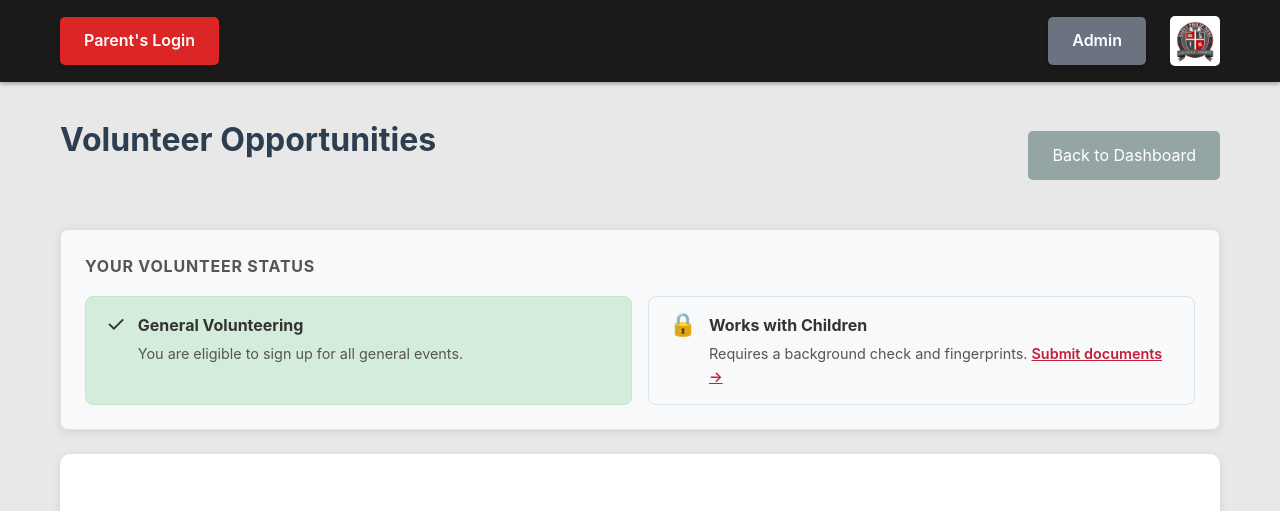
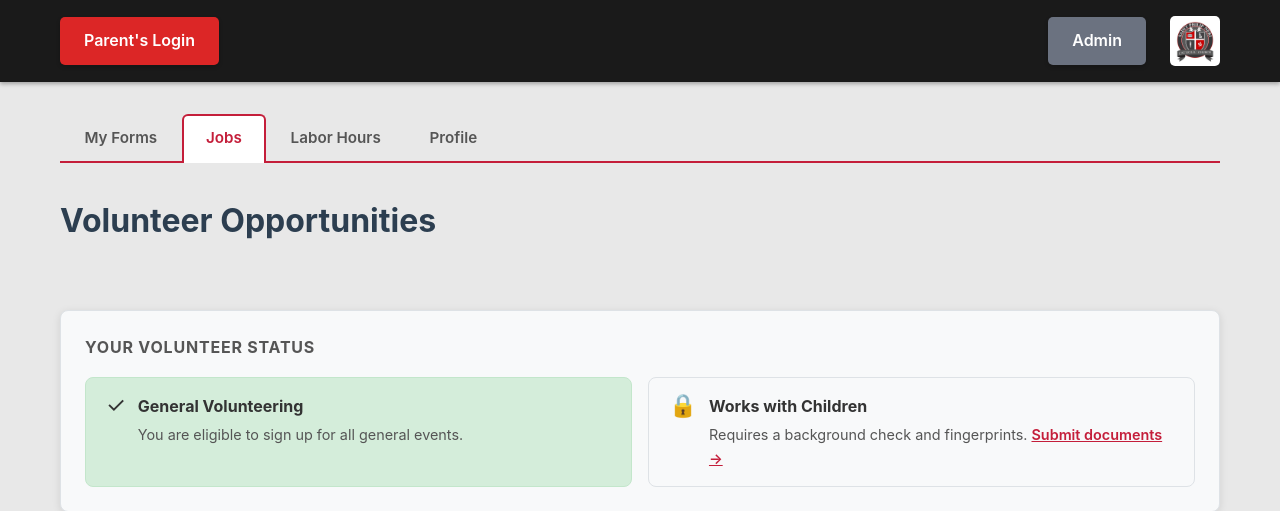
Before and after one commit to DrShuukaku/join-The-Club, a Flask app: template templates/parent_jobs.html in a window 1280 px wide. Shown: the top 511 px of the page. Run offline with Flask 3, Linux system fonts and the light colour scheme; the template is opened without the code that fills it, so the values that code supplies are empty; parts of the project's set-up code (start-up, migrations or seed data) failed here and were passed over.

Commit message:
Organize parent navigation and add a tabbed interface for sections
Refactor the parent navigation bar to consolidate links and introduce a tabbed navigation component (`_parent_tabs.html`) with associated CSS for improved user experience.

Replit-Commit-Author: Agent
Replit-Commit-Session-Id: 0e49a9bf-8137-4262-865b-17a9a27ee7d5
Replit-Commit-Checkpoint-Type: full_checkpoint
Replit-Commit-Event-Id: 2b1eff76-3456-46c1-b714-1839509274f4
Replit-Commit-Screenshot-Url: https://storage.googleapis.com/screenshot-production-us-central1/170ed59e-fa0e-47b7-ac10-b644992f5b4f/0e49a9bf-8137-4262-865b-17a9a27ee7d5/mDy7cBv
Replit-Helium-Checkpoint-Created: true

```diff
--- a/static/css/style.css
+++ b/static/css/style.css
@@ -619,3 +619,35 @@ body {
         flex-direction: column;
     }
 }
+
+.parent-tabs {
+    display: flex;
+    gap: 0;
+    border-bottom: 2px solid #c41e3a;
+    margin-bottom: 2rem;
+}
+
+.parent-tab {
+    padding: 0.65rem 1.4rem;
+    text-decoration: none;
+    font-weight: 600;
+    font-size: 0.95rem;
+    color: #555;
+    border-radius: 6px 6px 0 0;
+    border: 2px solid transparent;
+    border-bottom: none;
+    transition: color 0.2s, background 0.2s;
+}
+
+.parent-tab:hover {
+    color: #c41e3a;
+    background: #fdf0f2;
+}
+
+.parent-tab.active {
+    color: #c41e3a;
+    background: #fff;
+    border-color: #c41e3a;
+    border-bottom-color: #fff;
+    margin-bottom: -2px;
+}
--- /dev/null
+++ b/templates/_parent_tabs.html
@@ -0,0 +1,6 @@
+<nav class="parent-tabs">
+    <a href="{{ url_for('parent_dashboard') }}" class="parent-tab {% if active_tab == 'forms' %}active{% endif %}">My Forms</a>
+    <a href="{{ url_for('parent_view_jobs') }}" class="parent-tab {% if active_tab == 'jobs' %}active{% endif %}">Jobs</a>
+    <a href="{{ url_for('parent_labor_hours') }}" class="parent-tab {% if active_tab == 'labor' %}active{% endif %}">Labor Hours</a>
+    <a href="{{ url_for('parent_profile') }}" class="parent-tab {% if active_tab == 'profile' %}active{% endif %}">Profile</a>
+</nav>
--- a/templates/base.html
+++ b/templates/base.html
@@ -25,13 +25,10 @@
                             <a href="{{ url_for('admin_labor_verification') }}">Labor Verification</a>
                             <a href="{{ url_for('admin_service_hours_dashboard') }}">Service Hours</a>
                         {% else %}
-                            <a href="{{ url_for('parent_dashboard') }}">My Forms</a>
-                            <a href="{{ url_for('parent_view_jobs') }}">Jobs</a>
+                            <a href="{{ url_for('parent_dashboard') }}">Dashboard</a>
                             <a href="{{ url_for('notification_settings') }}">Notifications</a>
-                            <a href="{{ url_for('parent_labor_hours') }}">Labor Hours</a>
-                            <a href="{{ url_for('parent_profile') }}">Profile</a>
                         {% endif %}
-                        <span class="user-info">{{ current_user.first_name or current_user.email }}</span>
+                        <span class="user-info">{{ current_user.first_name or '' }}</span>
                         <a href="{{ url_for('replit_auth.logout') }}" class="btn-logout">Logout</a>
                     {% else %}
                         <a href="/auth/replit_auth" class="btn-admin">Admin</a>
--- a/templates/parent_dashboard.html
+++ b/templates/parent_dashboard.html
@@ -4,6 +4,8 @@
 
 {% block content %}
 <div class="container dashboard">
+    {% set active_tab = 'forms' %}
+    {% include '_parent_tabs.html' %}
     <h1>Welcome, {{ current_user.first_name or 'Parent' }}!</h1>
     {% if not current_user.first_name %}
     <p style="margin: -0.5rem 0 1.5rem; font-size: 0.9rem; color: #888;">
--- a/templates/parent_jobs.html
+++ b/templates/parent_jobs.html
@@ -4,9 +4,10 @@
 
 {% block content %}
 <div class="container dashboard">
+    {% set active_tab = 'jobs' %}
+    {% include '_parent_tabs.html' %}
     <div class="admin-header">
         <h1>Volunteer Opportunities</h1>
-        <a href="{{ url_for('parent_dashboard') }}" class="btn-secondary">Back to Dashboard</a>
     </div>
 
     <section class="dashboard-section verification-banner">
--- a/templates/parent_labor_hours.html
+++ b/templates/parent_labor_hours.html
@@ -4,6 +4,8 @@
 
 {% block content %}
 <div class="container dashboard">
+    {% set active_tab = 'labor' %}
+    {% include '_parent_tabs.html' %}
     <h1>Volunteer Labor Hours</h1>
 
     <div class="stats-grid" style="margin-bottom: 2rem;">
--- a/templates/parent_profile.html
+++ b/templates/parent_profile.html
@@ -4,6 +4,8 @@
 
 {% block content %}
 <div class="container dashboard">
+    {% set active_tab = 'profile' %}
+    {% include '_parent_tabs.html' %}
     <h1>My Profile</h1>
 
     <section class="dashboard-section">
```
